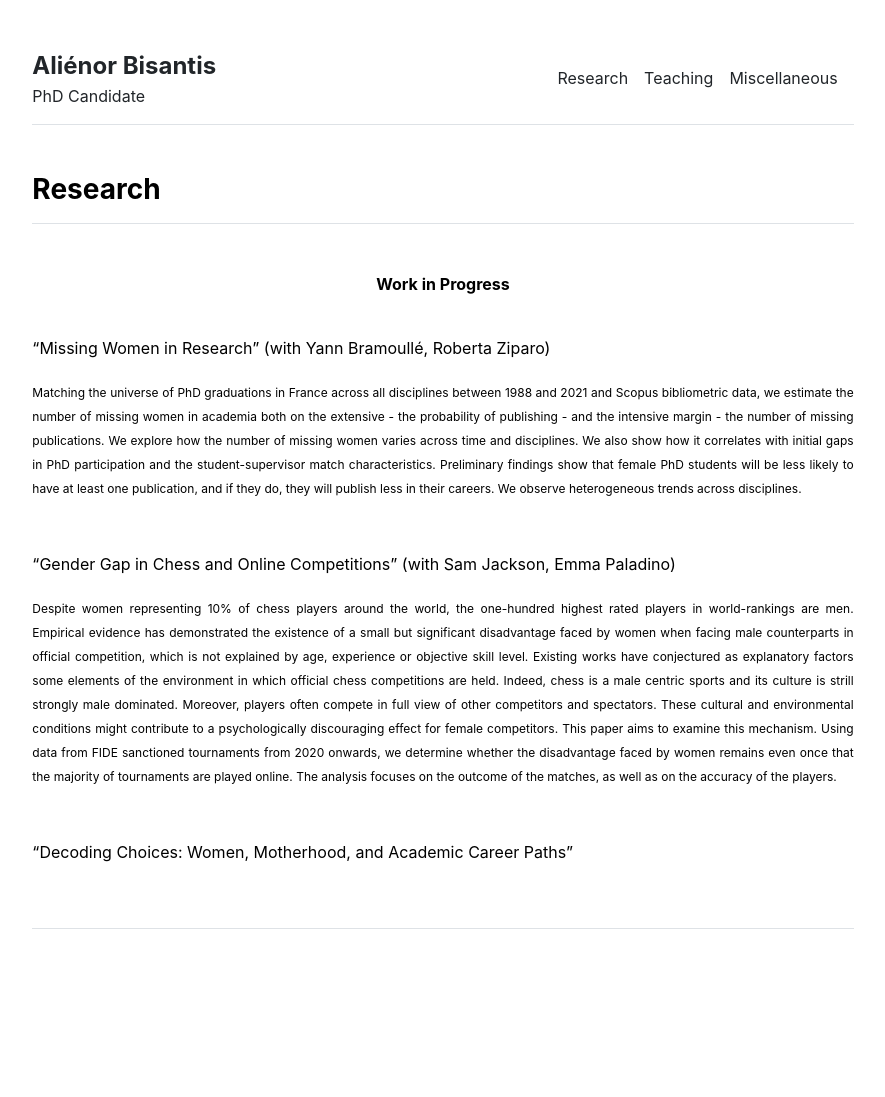
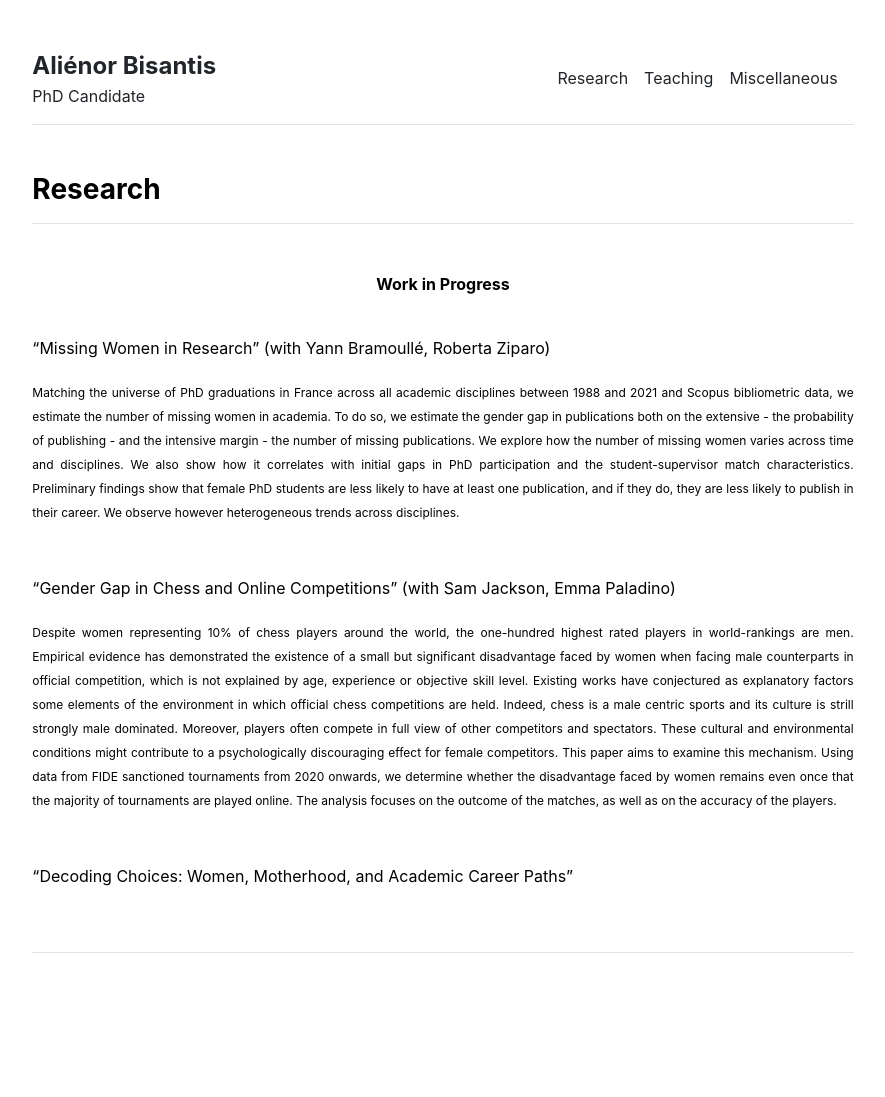
Before and after one commit to alienorbisantis/alienorbisantis.github.io, a Jekyll site: the page built from Research/Research.md, in a window 1280 px wide. Shown: the whole page, without its empty margins (197-1082 px from the left). Built offline with Jekyll 4.4.1, drawn with Linux system fonts in a browser that asks for light colours; before the commit the page ends 1073 px from its top, so only the background shows below that.

Commit message:
Update Research.md

```diff
--- a/Research/Research.md
+++ b/Research/Research.md
@@ -12,8 +12,7 @@ urlcolor: green
 
 "Missing Women in Research" (with Yann Bramoullé, Roberta Ziparo)
  <p align="justify">
-<sub> Matching the universe of PhD graduations in France across all disciplines between 1988 and 2021 and Scopus bibliometric data, we estimate the number of missing women in academia both on the extensive - the probability of publishing - and the intensive margin - the number of missing publications.
-We explore how the number of missing women varies across time and disciplines. We also show how it correlates with initial gaps in PhD participation and the student-supervisor match characteristics. Preliminary findings show that female PhD students will be less likely to have at least one publication, and if they do, they will publish less in their careers. We observe heterogeneous trends across disciplines. </sub>
+<sub> Matching the universe of PhD graduations in France across all academic disciplines between 1988 and 2021 and Scopus bibliometric data, we estimate the number of missing women in academia. To do so, we estimate the gender gap in publications both on the extensive - the probability of publishing - and the intensive margin - the number of missing publications. We explore how the number of missing women varies across time and disciplines. We also show how it correlates with initial gaps in PhD participation and the student-supervisor match characteristics. Preliminary findings show that female PhD students are less likely to have at least one publication, and if they do, they are less likely to  publish in their career. We observe however heterogeneous trends across disciplines. </sub>
 </p>
 &nbsp;
 
```
